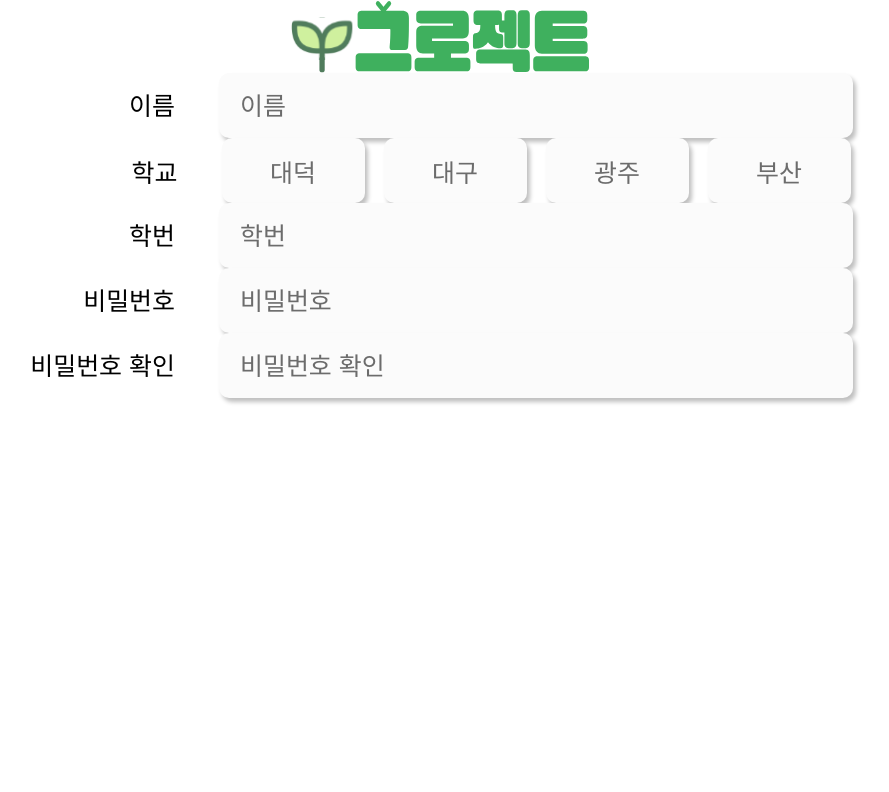
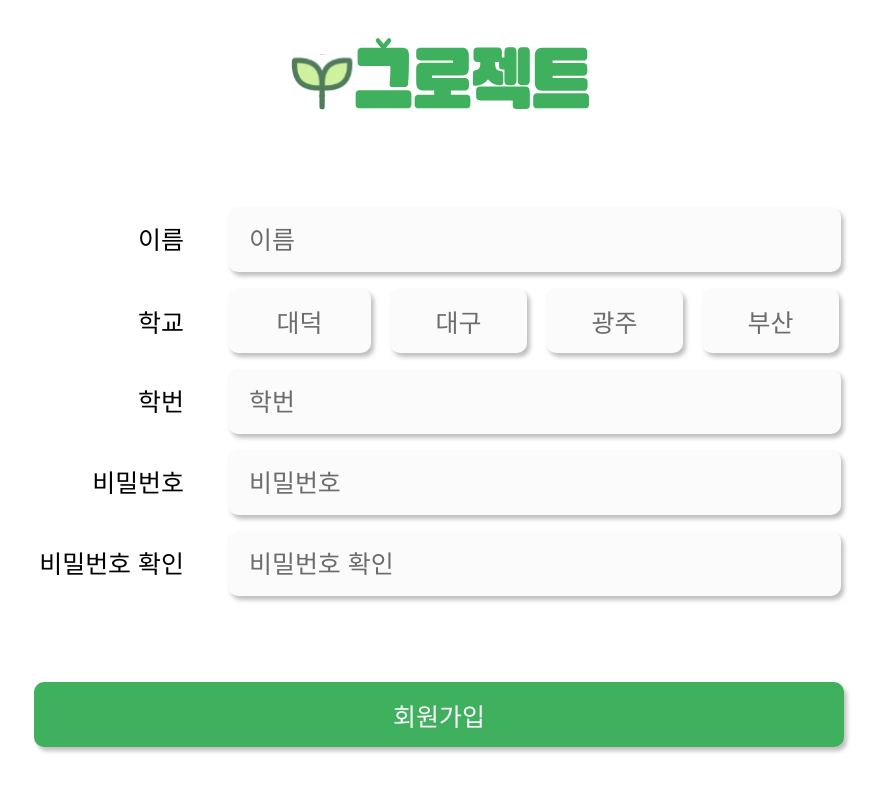
Before and after one commit to groject/groject-client, a React (Create React App) app: page /signup in a window 1280 px wide. Shown: the top 792 px of the page, without its empty margins (201-1090 px from the left). Built offline with nearby package versions, Linux system fonts and the light colour scheme.

Commit message:
signupButton

```diff
--- a/src/components/inputBox.js
+++ b/src/components/inputBox.js
@@ -6,6 +6,7 @@ function InputBox({ label, placeholder}) {
     <div css={css`
         font-family: -apple-system, BlinkMacSystemFont, 'Segoe UI', Roboto, Oxygen, Ubuntu, Cantarell, 'Open Sans', 'Helvetica Neue', sans-serif;
         font-size: 1.56rem;
+        margin-bottom: 16px;
       `}>
         <span css={
           css`
@@ -24,16 +25,20 @@ function InputBox({ label, placeholder}) {
             background: #FBFBFB;
             border: 0;
             box-shadow: 3px 4px 4px rgba(0, 0, 0, 0.25);
+            box-sizing: border-box;
             border-radius: 10px;
-            outline-color: #3FB05E;
             font-family: 'Inter', BlinkMacSystemFont, 'Segoe UI', Roboto, Oxygen, Ubuntu, Cantarell, 'Open Sans', 'Helvetica Neue', sans-serif;
             font-size: 1.56rem;
             padding: 0 0 0 21px;
-            @media screen and (max-width: 800px) {
+            @media screen and (max-width: 830px) {
               width: 70vw;
             }
             &::placeholder{
               color: #6C6C6C;
+            }
+            &:focus{
+              outline: none;
+              border: 2px solid #3FB05E;
             }
           `}
           placeholder={placeholder}
--- a/src/components/select.js
+++ b/src/components/select.js
@@ -12,6 +12,7 @@ function Select({ display, label, width, height, id, title, margin, cssProp, eve
         font-family: -apple-system, BlinkMacSystemFont, 'Segoe UI', Roboto, Oxygen, Ubuntu, Cantarell, 'Open Sans', 'Helvetica Neue', sans-serif;
         font-size: 1.56rem;
         box-sizing: border-box;
+        margin-bottom: 16px;
       `}>
         <span css={
           css`
@@ -35,7 +36,10 @@ function Select({ display, label, width, height, id, title, margin, cssProp, eve
             font-size: 1.56rem;
             margin-left: ${margin};
             color: #6C6C6C;
-            ${cssProp}
+            ${cssProp};
+            @media screen and (max-width: 830px) {
+              width: 15.6vw;
+            }
           `}
           onClick={event}
         >
--- a/src/components/signup.js
+++ b/src/components/signup.js
@@ -3,6 +3,7 @@ import { css } from '@emotion/react';
 import { useState } from 'react';
 import InputBox from './inputBox'
 import Select from './select';
+import SignupButton from './signupButton';
 
 function Signup() {
   const [selected, setSelected] = useState(-1);
@@ -10,21 +11,26 @@ function Signup() {
     <div css={
       css`
         display: flex;
+        height: 100vh;
+        justify-content: center;
         flex-direction: column;
         align-items: center;
       `}
     >
-      <img src='./images/Logo.svg' />
+      <img src='./images/Logo.svg' css={css`margin-bottom: 97px;`} />
+      <div>
         <InputBox label='이름' placeholder='이름'/>
         <div css={css`display: flex;`}>
           <Select cssProp={selected === 0 && 'border: 2px solid #3FB05E'} event={() => setSelected(0)} display='inline-block' label='학교' width='143px' height='65px' id='1' title='대덕' />
-        <Select cssProp={selected === 1 && 'border: 2px solid #3FB05E'} event={() => setSelected(1)} display='none' margin='19px' width='143px' height='65px' id='2' title='대구' />
-        <Select cssProp={selected === 2 && 'border: 2px solid #3FB05E'} event={() => setSelected(2)} display='none' margin='19px' width='143px' height='65px' id='3' title='광주' />
-        <Select cssProp={selected === 3 && 'border: 2px solid #3FB05E'} event={() => setSelected(3)} display='none' margin='19px' width='143px' height='65px' id='4' title='부산' />
+          <Select cssProp={selected === 1 && 'border: 2px solid #3FB05E'} event={() => setSelected(1)} display='none' margin='19px' width='137px' height='65px' id='2' title='대구' />
+          <Select cssProp={selected === 2 && 'border: 2px solid #3FB05E'} event={() => setSelected(2)} display='none' margin='19px' width='137px' height='65px' id='3' title='광주' />
+          <Select cssProp={selected === 3 && 'border: 2px solid #3FB05E'} event={() => setSelected(3)} display='none' margin='19px' width='137px' height='65px' id='4' title='부산' />
         </div>
         <InputBox label='학번' placeholder='학번'/>
         <InputBox label='비밀번호' placeholder='비밀번호'/>
         <InputBox label='비밀번호 확인' placeholder='비밀번호 확인'/>
+        <SignupButton />
+      </div>
     </div>
   )
 }
--- /dev/null
+++ b/src/components/signupButton.js
@@ -0,0 +1,32 @@
+/** @jsxImportSource @emotion/react */
+import { jsx, css } from '@emotion/react'
+
+function SignupButton() {
+  return(
+    <div css={css`
+    font-family: -apple-system, BlinkMacSystemFont, 'Segoe UI', Roboto, Oxygen, Ubuntu, Cantarell, 'Open Sans', 'Helvetica Neue', sans-serif;
+    font-size: 1.56rem;
+    margin-bottom: 16px;
+  `}>
+      <button css={css`
+        width: 810px;
+        height: 65px;
+        background: #3FB05E;
+        border: 0;
+        color: #fff;
+        box-shadow: 3px 4px 4px rgba(0, 0, 0, 0.25);
+        border-radius: 10px;
+        font-family: 'Inter', BlinkMacSystemFont, 'Segoe UI', Roboto, Oxygen, Ubuntu, Cantarell, 'Open Sans', 'Helvetica Neue', sans-serif;
+        font-size: 1.56rem;
+        margin-top: 70px;
+        @media screen and (max-width: 830px) {
+          width: 98vw;
+        }
+      `}>
+        회원가입
+      </button>
+    </div>
+  )
+}
+
+export default SignupButton;
```
Lines whose indentation alone changed are shown as unchanged.
